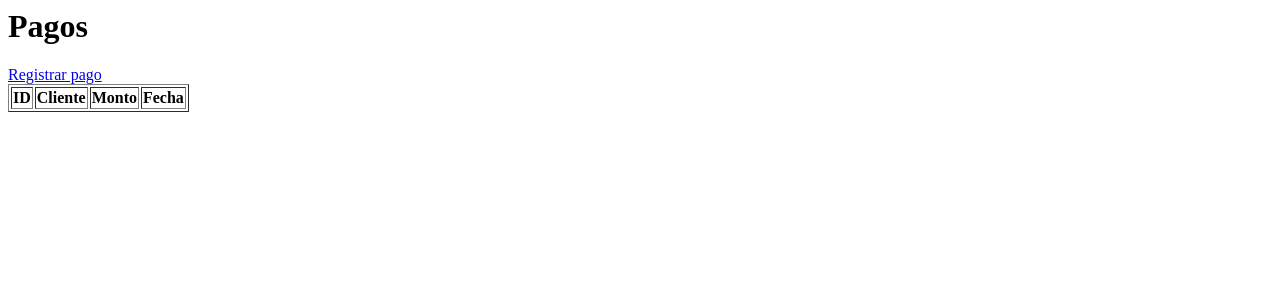
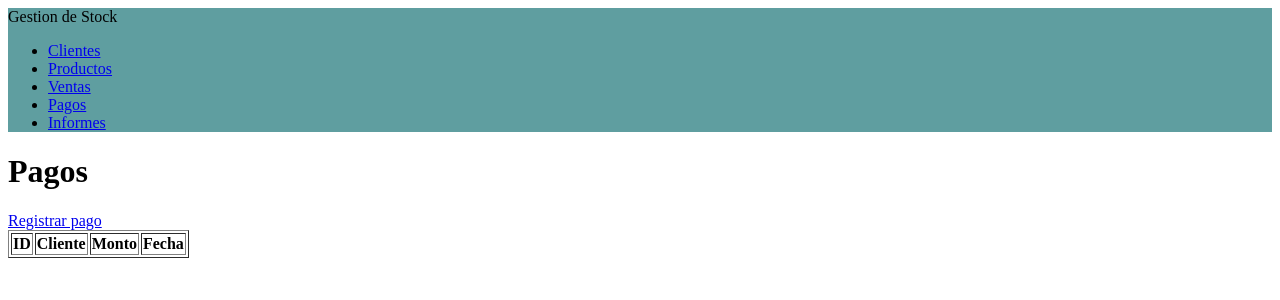
Before and after one commit to marisoltorres99/GestionStock, a Flask app: page /pagos in a window 1280 px wide. Shown: the top 300 px of the page. Run offline with Flask 3, Linux system fonts and the light colour scheme; data that the repository does not hold is empty; parts of the project's set-up code (start-up, migrations or seed data) failed here and were passed over.

Commit message:
creo template base y extends

```diff
--- a/app.py
+++ b/app.py
@@ -4,6 +4,7 @@ from routes.productos_routes import producto_bp
 from routes.clientes_routes import cliente_bp
 from routes.ventas_routes import venta_bp
 from routes.pago_routes import pago_bp
+from routes.informes_routes import informe_bp
 from flask_migrate import Migrate
 
 app = Flask(__name__)
@@ -21,6 +22,7 @@ app.register_blueprint(producto_bp)
 app.register_blueprint(cliente_bp)
 app.register_blueprint(venta_bp)
 app.register_blueprint(pago_bp)
+app.register_blueprint(informe_bp)
 
 @app.route("/")
 def home():
--- /dev/null
+++ b/static/styles.css
@@ -0,0 +1,3 @@
+.navbar {
+    background-color: cadetblue;
+}
--- /dev/null
+++ b/templates/base.html
@@ -0,0 +1,24 @@
+<!DOCTYPE html>
+<html>
+<head>
+    <title>Gestion de Stock</title>
+    <link rel="stylesheet" href="static/styles.css">
+</head>
+<body>
+
+    <nav class="navbar">
+        <div class="logo">Gestion de Stock</div>
+        <ul class="nav-links">
+            <li><a href="{{ url_for('cliente.listar') }}">Clientes</a></li>
+            <li><a href="{{ url_for('producto.listar') }}">Productos</a></li>
+            <li><a href="{{ url_for('venta.listar') }}">Ventas</a></li>
+            <li><a href="{{ url_for('pago.listar') }}">Pagos</a></li>
+            <li><a href="{{ url_for('informe.listar') }}">Informes</a></li>
+        </ul>
+    </nav>
+
+    {% block contenido %}
+    {% endblock %}
+
+</body>
+</html>
--- a/templates/clientes/index.html
+++ b/templates/clientes/index.html
@@ -1,3 +1,7 @@
+{% extends "base.html" %}
+
+{% block contenido %}
+
 <h1>Clientes</h1>
 
 <a href="/clientes/crear">Nuevo cliente</a>
@@ -29,3 +33,5 @@
     </tr>
     {% endfor %}
 </table>
+
+{% endblock %}
--- a/templates/informes/index.html
+++ b/templates/informes/index.html
@@ -1,6 +1,12 @@
+{% extends "base.html" %}
+
+{% block contenido %}
+
 <h2>Emitir informe de: </h2>
 <hr>
 <a href="/clientes">Ventas diarias</a>
 <a href="/productos">Recaudacion mensual</a>
 <a href="/ventas">Productos mas vendidos</a>
 <a href="/pagos">Clientes con deudas</a>
+
+{% endblock %}
--- a/templates/pagos/index.html
+++ b/templates/pagos/index.html
@@ -1,3 +1,7 @@
+{% extends "base.html" %}
+
+{% block contenido %}
+
 <h1>Pagos</h1>
 
 <a href="/pagos/crear">Registrar pago</a>
@@ -19,3 +23,5 @@
     </tr>
     {% endfor %}
 </table>
+
+{% endblock %}
--- a/templates/productos/index.html
+++ b/templates/productos/index.html
@@ -1,3 +1,7 @@
+{% extends "base.html" %}
+
+{% block contenido %}
+
 <h1>Productos</h1>
 
 <a href="/productos/crear">Nuevo producto</a>
@@ -29,3 +33,5 @@
         {% endfor %}
     </tbody>
 </table>
+
+{% endblock %}
--- a/templates/ventas/index.html
+++ b/templates/ventas/index.html
@@ -1,3 +1,7 @@
+{% extends "base.html" %}
+
+{% block contenido %}
+
 <h1>Ventas</h1>
 
 <a href="/ventas/crear">Nueva venta</a>
@@ -34,3 +38,5 @@
     </tr>
     {% endfor %}
 </table>
+
+{% endblock %}
```
Also changed, not shown: templates/index.html (+1 -9 lines), routes/informes_routes.py (renamed from routes/routes_informes.py).
